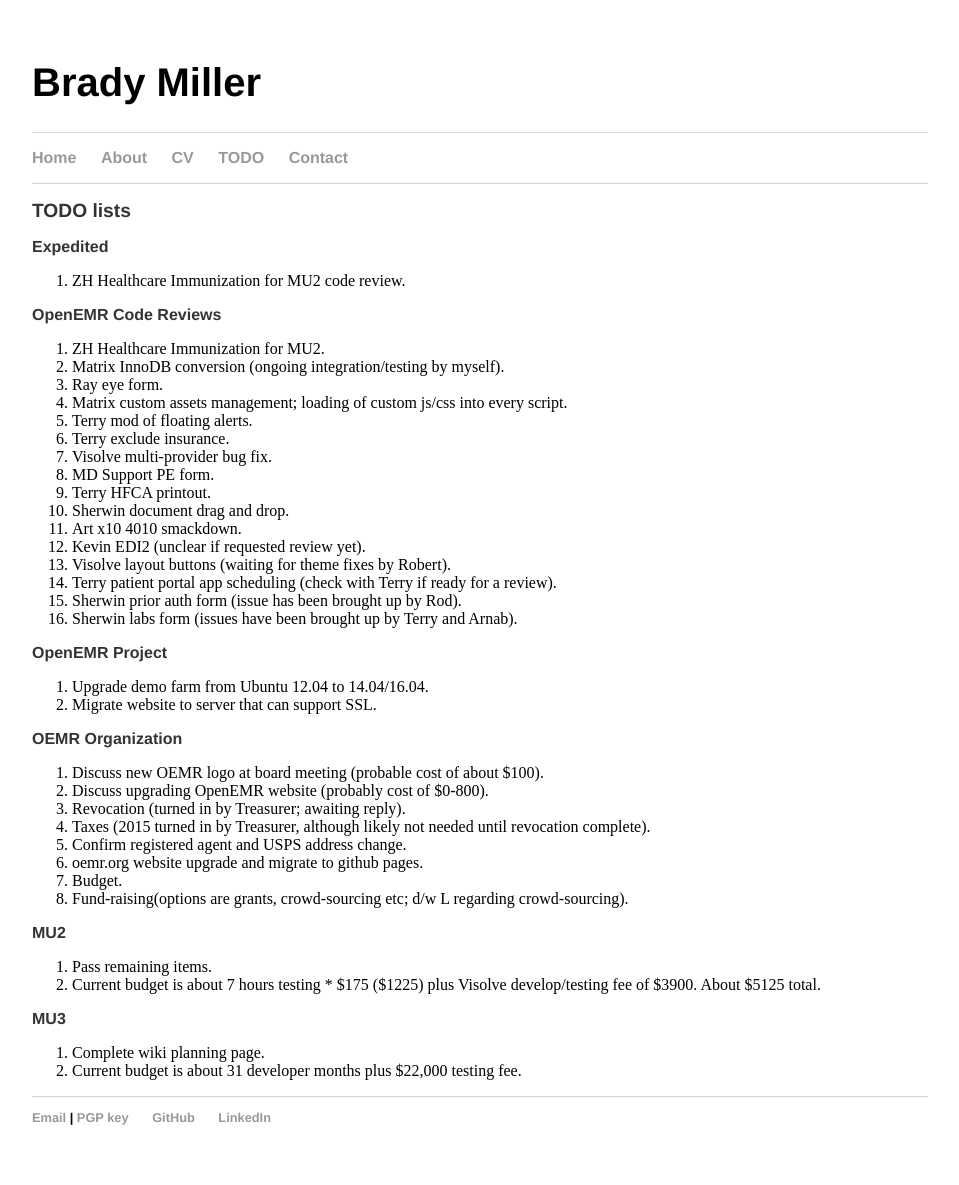
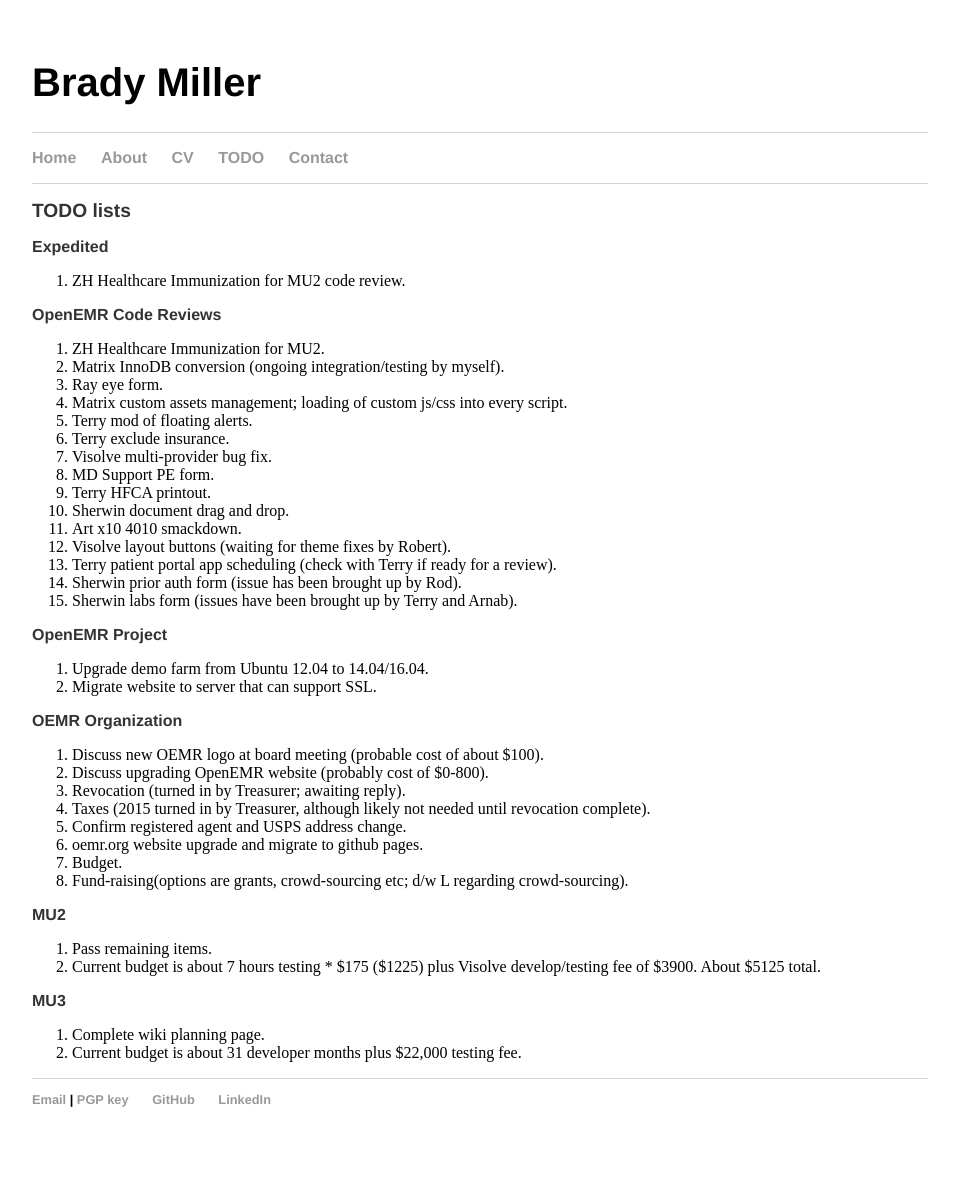
Before and after one commit to bradymiller/bradymiller.github.io, a Jekyll site: the page built from todo/index.md, in a window 1280 px wide. Shown: the whole page, without its empty margins (160-1119 px from the left). Built offline with Jekyll 4.4.1, drawn with Linux system fonts in a browser that asks for light colours.

Commit message:
Update todo list

```diff
--- a/todo/index.md
+++ b/todo/index.md
@@ -18,7 +18,6 @@
 1. Terry HFCA printout.
 1. Sherwin document drag and drop.
 1. Art x10 4010 smackdown.
-1. Kevin EDI2 (unclear if requested review yet).
 1. Visolve layout buttons (waiting for theme fixes by Robert).
 1. Terry patient portal app scheduling (check with Terry if ready for a review).
 1. Sherwin prior auth form (issue has been brought up by Rod).
```
